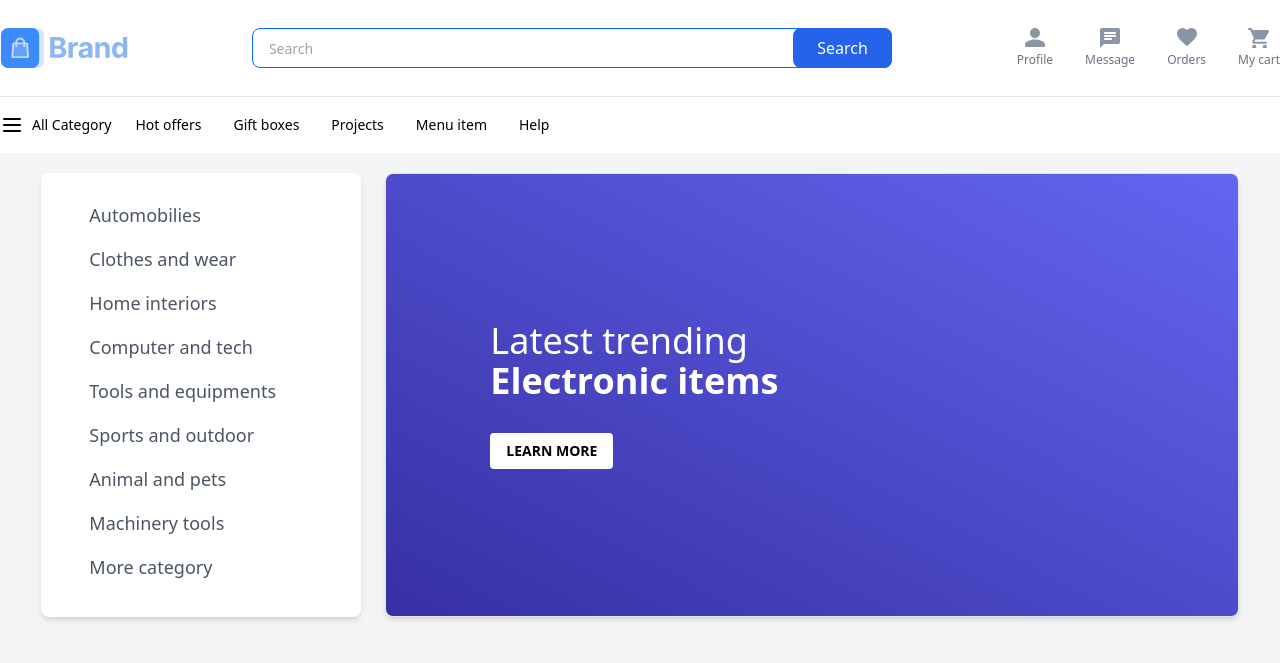
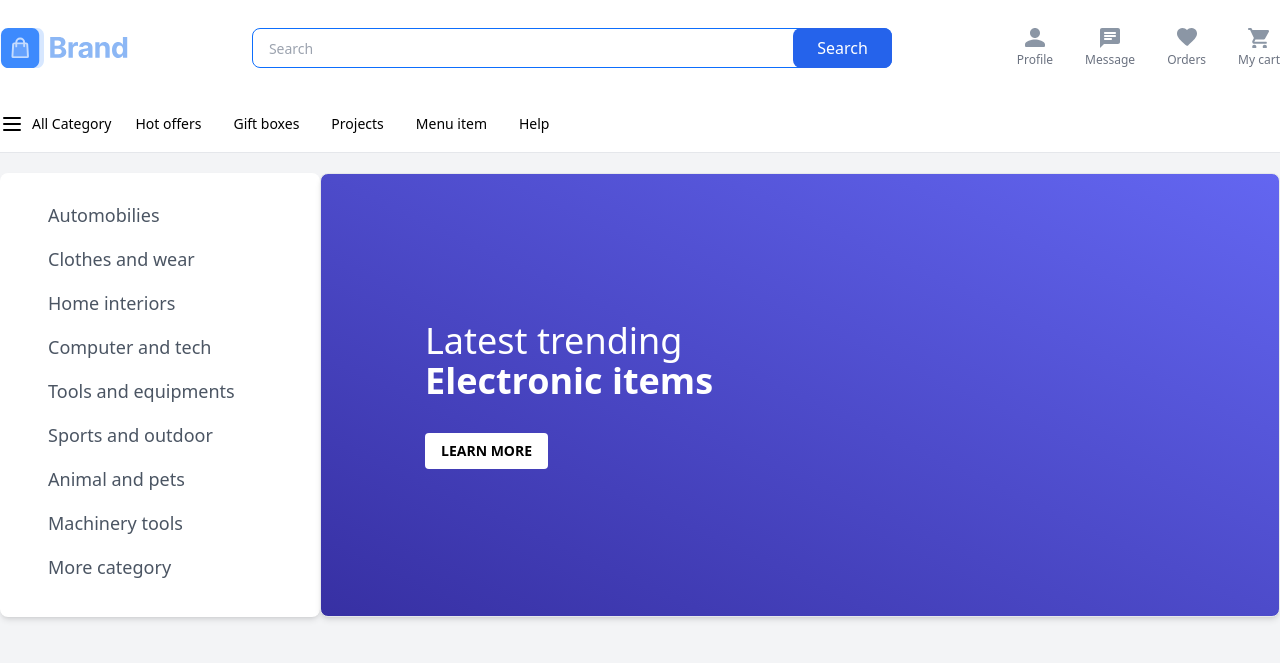
Before and after one commit to ekinndev/e-commerce-final-project, a Next.js app in the folder frontend/: page / in a window 1280 px wide. Shown: the top 663 px of the page. Built offline with nearby package versions, Linux system fonts and the light colour scheme.

Commit message:
Fix fe eli yuzu

```diff
--- a/frontend/src/components/Header/Header.tsx
+++ b/frontend/src/components/Header/Header.tsx
@@ -1,7 +1,5 @@
 import React, { FC, useState } from 'react';
-import { IHeaderProps } from './types';
-import { IconBrandLogo, IconCart, IconFavorites, IconMessage, IconProfile } from '../../assets/icons';
-import { Navbar } from '../';
+import { IconBrandLogo, IconCart, IconFavorites, IconHamburger, IconMessage, IconProfile } from '../../assets/icons';
 
 const Header: FC = props => {
   const [search, setSearch] = useState<string | null>('');
@@ -9,7 +7,7 @@ const Header: FC = props => {
     setSearch(e.currentTarget.value);
   };
   return (
-    <header className="bg-white border-b">
+    <header className="bg-white border-b sticky top-0 z-10">
       <div className="max-w-[1440px] mx-auto">
         <div className="py-5 flex justify-between items-center">
           <div className="flex items-center">
@@ -52,6 +50,19 @@ const Header: FC = props => {
           </div>
         </div>
       </div>
+      <nav className=" py-3 max-w-[1440px] mx-auto flex items-center justify-between sticky top-0">
+        <div className="flex gap-x-4 items-center">
+          <div className="flex cursor-pointer select-none items-center gap-x-2 py-1 px-2 first:px-0 text-black">
+            <IconHamburger />
+            <span className="text-sm font-medium">All Category</span>
+          </div>
+          <span className="cursor-pointer rounded-sm py-1 px-2 text-sm font-medium ">Hot offers</span>
+          <span className="cursor-pointer rounded-sm py-1 px-2 text-sm font-medium ">Gift boxes</span>
+          <span className="cursor-pointer rounded-sm py-1 px-2 text-sm font-medium ">Projects</span>
+          <span className="cursor-pointer rounded-sm py-1 px-2 text-sm font-medium ">Menu item</span>
+          <span className="cursor-pointer rounded-sm py-1 px-2 text-sm font-medium ">Help</span>
+        </div>
+      </nav>
     </header>
   );
 };
--- a/frontend/src/components/Layout/Layout.tsx
+++ b/frontend/src/components/Layout/Layout.tsx
@@ -1,10 +1,9 @@
-import { Footer, Header, Navbar, Newsletter } from '../';
+import { Footer, Header, Newsletter } from '../';
 
 const Layout: React.FC<{ children: React.ReactNode }> = ({ children }) => {
   return (
     <main>
       <Header />
-      <Navbar />
       {children}
       <Newsletter />
       <Footer />
--- a/frontend/src/components/Navbar/Navbar.tsx
+++ /dev/null
@@ -1,23 +0,0 @@
-import React, { FC } from 'react';
-import { INavbarProps } from './types';
-import { IconHamburger } from '../../assets/icons';
-
-const Navbar: FC = props => {
-  return (
-    <nav className=" py-3 max-w-[1440px] mx-auto flex items-center justify-between">
-      <div className="flex gap-x-4 items-center">
-        <div className="flex cursor-pointer select-none items-center gap-x-2 py-1 px-2 first:px-0 text-black">
-          <IconHamburger />
-          <span className="text-sm font-medium">All Category</span>
-        </div>
-        <span className="cursor-pointer rounded-sm py-1 px-2 text-sm font-medium ">Hot offers</span>
-        <span className="cursor-pointer rounded-sm py-1 px-2 text-sm font-medium ">Gift boxes</span>
-        <span className="cursor-pointer rounded-sm py-1 px-2 text-sm font-medium ">Projects</span>
-        <span className="cursor-pointer rounded-sm py-1 px-2 text-sm font-medium ">Menu item</span>
-        <span className="cursor-pointer rounded-sm py-1 px-2 text-sm font-medium ">Help</span>
-      </div>
-    </nav>
-  );
-};
-
-export default Navbar;
--- a/frontend/src/components/Navbar/types.ts
+++ /dev/null
@@ -1,3 +0,0 @@
-export interface INavbarProps {
-  title: string;
-}
--- a/frontend/src/components/index.tsx
+++ b/frontend/src/components/index.tsx
@@ -1,4 +1,3 @@
 export { default as Header } from './Header/Header';
 export { default as Footer } from './Footer/Footer';
-export { default as Navbar } from './Navbar/Navbar';
 export { default as Newsletter } from './Newsletter/Newsletter';
--- a/frontend/src/pages/index.tsx
+++ b/frontend/src/pages/index.tsx
@@ -16,9 +16,9 @@ export default function Home() {
       {/* <Products /> */}
       {/* <Basket/> */}
       {/* <ProductDetail /> */}
-      <div className="h-screen bg-gray-100 pt-5 ">
-        <div className="mx-auto max-w-7xl justify-center px-6 md:flex md:space-x-6 xl:px-0">
-          <div className=" mt-6  rounded-lg  bg-white p-6 shadow-md md:mt-0 md:w-1/4 ">
+      <div className="min-h-screen bg-gray-100 py-5 ">
+        <div className="mx-auto max-w-[1440px] justify-center  md:grid grid-cols-12">
+          <div className=" mt-6  rounded-lg  bg-white p-6 shadow-md md:mt-0 col-span-3 ">
             <div className="bg-white  rounded-md ">
               <div className=" bg-white py-1 rounded-md cursor-pointer  text-gray-600 hover:bg-blue-200">
                 <a className=" mx-6 text-lg ">Automobilies</a>
@@ -58,7 +58,7 @@ export default function Home() {
             </div>
           </div>
 
-          <div className=" col-span-8 bg-gradient-to-tr from-indigo-800 to-indigo-500 flex items-center mt-6 rounded-lg border bg-white p-6 shadow-md md:mt-0 md:w-2/3 ">
+          <div className=" bg-gradient-to-tr from-indigo-800 to-indigo-500 flex items-center mt-6 rounded-lg border bg-white p-6 shadow-md md:mt-0 col-span-9 ">
             <div className="ml-20 w-80">
               <h2 className="text-white text-4xl">Latest trending</h2>
               <h2 className="text-white text-4xl">
@@ -76,10 +76,7 @@ export default function Home() {
         </div>
 
         <div>
-          <div
-            className=" grid grid-cols-1 gap-8 mt-8 xl:mt-12 xl:gap-12
-   sm:grid-cols-2 xl:grid-cols-5 lg:grid-cols-3"
-          >
+          <div className=" max-w-[1440px]  mx-auto flex flex-wrap justify-between gap-8 mt-8 xl:mt-12 xl:gap-12">
             <div className="max-w-xs rounded-md overflow-hidden shadow-lg hover:scale-105 transition duration-500 cursor-pointer">
               <div>
                 <img src="https://media.ldlc.com/r1600/ld/products/00/05/82/02/LD0005820208_1.jpg" alt="" />
```
